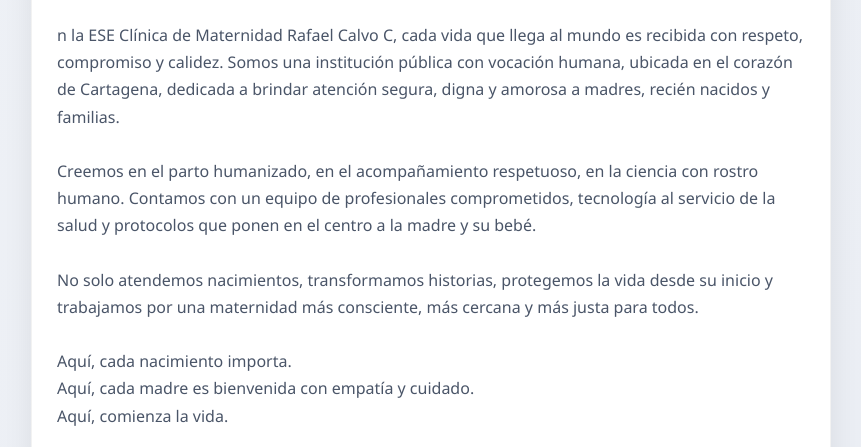
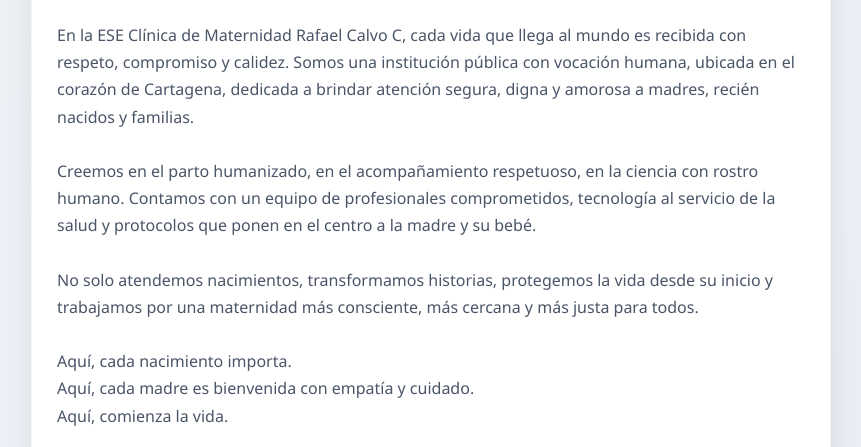
Before and after one commit to Jesr2104/Catalogo_BusinessCard, a plain HTML site: page index.html in a window 1280 px wide. Shown: the part 3363-3810 px from the top of the page, without its empty margins (209-1070 px from the left). Drawn offline with Linux system fonts and the light colour scheme.

Commit message:
Update index.html

```diff
--- a/index.html
+++ b/index.html
@@ -408,7 +408,7 @@
       </div>
       <div class="card-content">
         <div class="card-description">
-          n la ESE Clínica de Maternidad Rafael Calvo C, cada vida que llega al mundo es recibida con respeto, compromiso y calidez.
+          En la ESE Clínica de Maternidad Rafael Calvo C, cada vida que llega al mundo es recibida con respeto, compromiso y calidez.
           Somos una institución pública con vocación humana, ubicada en el corazón de Cartagena, dedicada a brindar atención segura, digna y amorosa a madres, recién nacidos y familias.
           <br><br>
           Creemos en el parto humanizado, en el acompañamiento respetuoso, en la ciencia con rostro humano.
```
